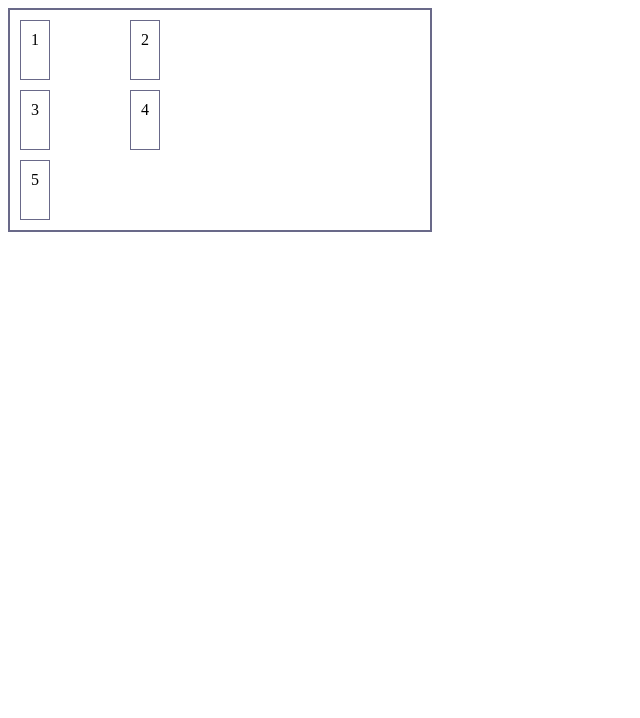
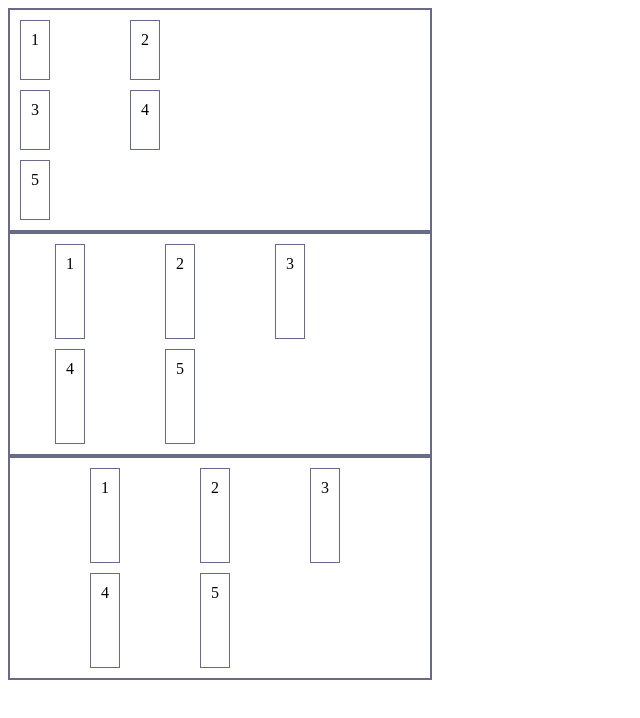
Before and after one commit to bbqlk/praktika, a plain HTML site: page grid2/grid6.html in a window 1280 px wide. Shown: the whole page, without its empty margins (0-640 px from the left). Drawn offline with Linux system fonts and the light colour scheme.

Commit message:
grid6 end

```diff
--- a/grid2/grid6.css
+++ b/grid2/grid6.css
@@ -15,3 +15,37 @@
 	box-sizing: border-box;
 	border: 1px solid #696989;
 }
+#parent2 {
+	display: grid;
+	justify-items: center;
+	grid-template-columns: 100px 100px 100px;
+	grid-template-rows: repeat(2, 1fr);
+	grid-gap: 10px;
+	padding: 10px;
+	height: 200px;
+	width: 400px;
+	border: 2px solid #696989;
+}
+#parent2 > div {
+	grid-gap: 10px;
+	padding: 10px;
+	box-sizing: border-box;
+	border: 1px solid #696989;
+}
+#parent3 {
+	display: grid;
+	justify-items: end;
+	grid-template-columns: 100px 100px 100px;
+	grid-template-rows: repeat(2, 1fr);
+	grid-gap: 10px;
+	padding: 10px;
+	height: 200px;
+	width: 400px;
+	border: 2px solid #696989;
+}
+#parent3 > div {
+	grid-gap: 10px;
+	padding: 10px;
+	box-sizing: border-box;
+	border: 1px solid #696989;
+}
--- a/grid2/grid6.html
+++ b/grid2/grid6.html
@@ -14,5 +14,19 @@
         <div>4</div>
         <div>5</div>
     </div>
+    <div id="parent2">
+        <div>1</div>
+        <div>2</div>
+        <div>3</div>
+        <div>4</div>
+        <div>5</div>
+    </div>
+    <div id="parent3">
+        <div>1</div>
+        <div>2</div>
+        <div>3</div>
+        <div>4</div>
+        <div>5</div>
+    </div>
 </body>
 </html>
```
